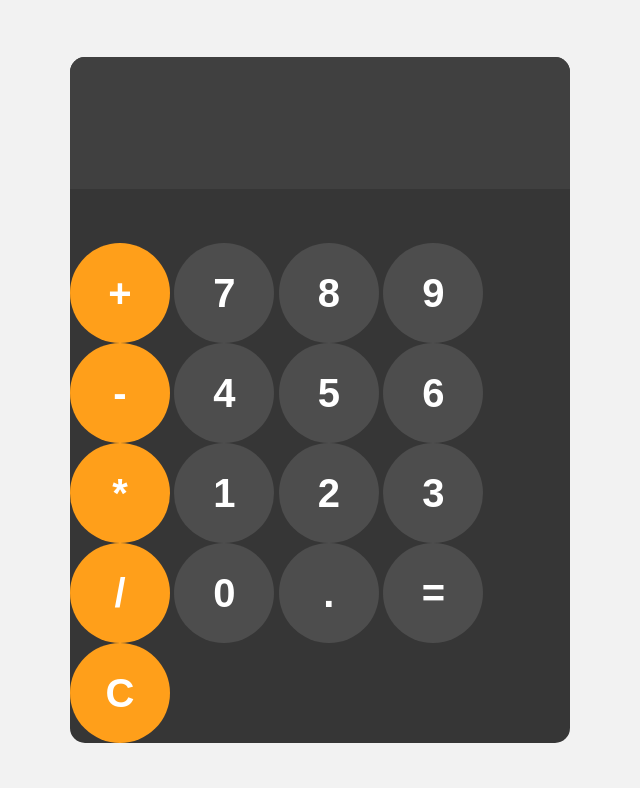
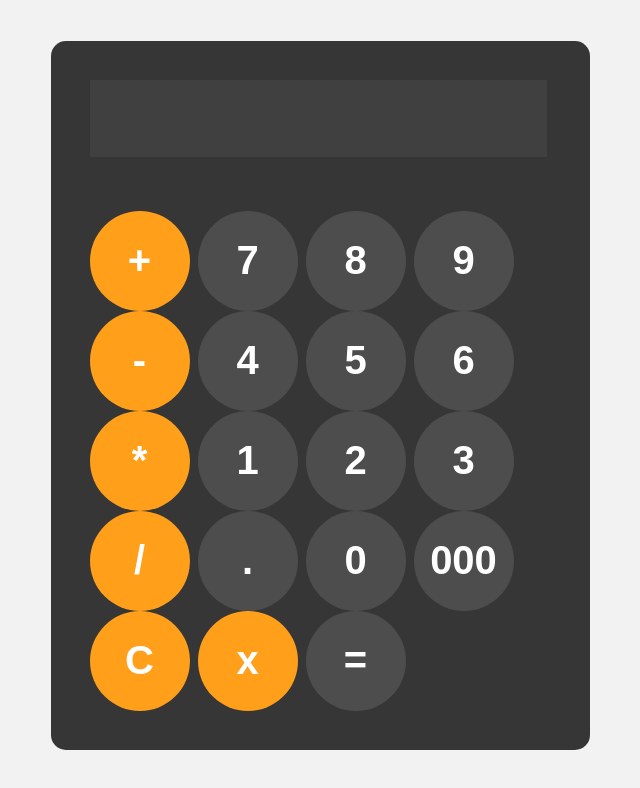
Before and after one commit to willisntannpc/calc, a plain HTML site: page index.html in a window 1280 px wide. Shown: the whole page, without its empty margins (320-960 px from the left). Drawn offline with Linux system fonts and the light colour scheme.

Commit message:
more button fixes, display fixes & button additions

```diff
--- a/index.html
+++ b/index.html
@@ -23,10 +23,12 @@
             <button onclick="appendToDisplay('2')">2</button>
             <button onclick="appendToDisplay('3')">3</button>
             <button onclick="appendToDisplay('/')" class="operator-btn">/</button>
+            <button onclick="appendToDisplay('.')">.</button>
             <button onclick="appendToDisplay('0')">0</button>
-            <button onclick="appendToDisplay('.')">.</button>
+            <button onclick="appendToDisplay('000')">000</button>
+            <button onclick="clearDisplay()" class="operator-btn">C</button>
+            <button onclick="clearLastDigit()" class="operator-btn">x</button>
             <button onclick="calculate()">=</button>
-            <button onclick="clearDisplay()" class="operator-btn">C</button>
 
         </div>
 
--- a/script.js
+++ b/script.js
@@ -15,3 +15,8 @@ function clearDisplay(){
 function calculate(){
       display.value = eval(display.value);
 }
+
+function clearLastDigit(){
+  display.value = display.value.slice(0, -1);
+
+}
--- a/style.css
+++ b/style.css
@@ -1,5 +1,6 @@
 body{
     margin: 0%;
+    /* padding-left: 10px; */
     display: flex;
     justify-content: center;
     align-items: center;
@@ -11,17 +12,26 @@ body{
 }
 
 #calc{
-    font-family: Arial, sans-serif;
+    font-family: 'Trebuchet MS', 'Trebuchet MS', 'Lucida Sans Unicode', ;
+    font-size: 2rem;
     background-color: hsl(0, 0%, 21%);
     border-radius: 15px;
     max-width: 500px;
     overflow: hidden;
+    margin-bottom: 10px;
+    padding-top: 39px;
+    padding-bottom: 39px;
+    padding-left: 39px; */
+    box-shadow: 0 0 10px rgba(0, 0, 0, 0.7);
+
+
+
 }
 
 #display{
-    width: 100vh;
+    width: 417px;
     padding: 20px;
-    font-size: 5rem;
+    font-size: 2rem;
     text-align: left;
     border: none;
     background-color: hsl(0, 0%, 25%);
@@ -34,6 +44,7 @@ body{
     grid-template-columns: repeat(3, 1fr);
     gap: 10px;
     padding: 27px;
+    padding-left: 39px;
 
 }
 
@@ -51,10 +62,10 @@ button{
 }
 
 button:hover{
-    background-color: hsl(0, 0%, 40%);
+    background-color: hsl(35, 100%, 55%);
 }
  button:active{
-    background-color: hsl(0, 0%, 50%);
+    background-color: hsl(35, 100%, 50%);
 }
 
 .operator-btn{
```
